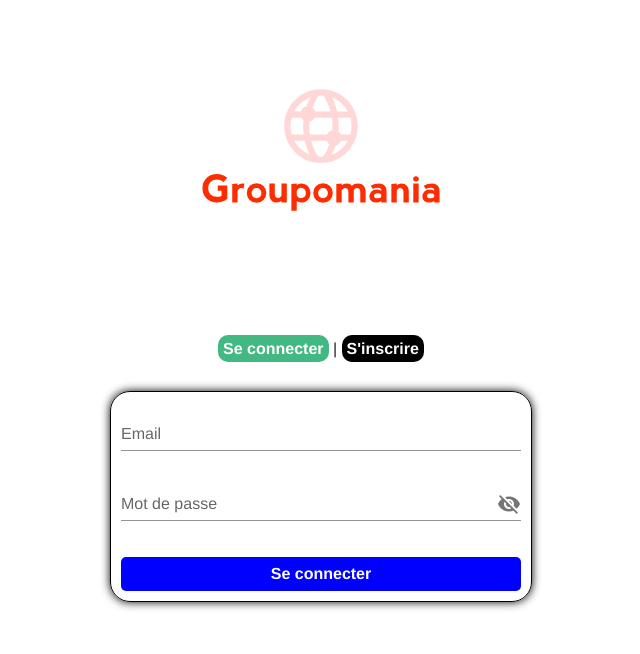
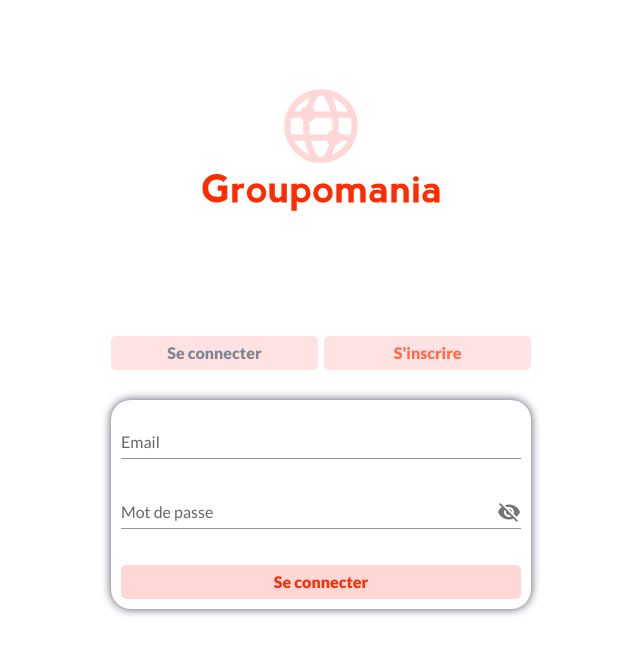
Before and after one commit to CodingWilsonA/WilsonAudoin_7_02052022, a Vue app in the folder frontend/: page /#/ in a window 1280 px wide. Shown: the top 654 px of the page, without its empty margins (319-959 px from the left). Built offline with nearby package versions, Linux system fonts and the light colour scheme.

Commit message:
Modified colors due to new specs

```diff
--- a/frontend/src/App.vue
+++ b/frontend/src/App.vue
@@ -4,7 +4,8 @@
       <v-main>
         <img class="homeLogo" alt="Groupomania logo" src="./assets/icon.svg">
         <nav>
-          <router-link to="/">Se connecter</router-link> |
+          <router-link to="/">Se connecter</router-link>
+          <v-spacer></v-spacer>
           <router-link to="/signup">S'inscrire</router-link>
         </nav>
         <router-view/>
@@ -14,40 +15,47 @@
 </template>
 
 <style lang="scss">
+
+@import url('https://fonts.googleapis.com/css2?family=Lato:wght@400;900&display=swap');
+
 #app {
-  font-family: Avenir, Helvetica, Arial, sans-serif;
+  font-family: 'Lato', sans-serif;
   -webkit-font-smoothing: antialiased;
   -moz-osx-font-smoothing: grayscale;
   text-align: center;
   display: flex;
   flex-direction: column;
   align-items: center;
-}
 
-.homeLogo {
+  & .homeLogo {
   width: 300px;
   }
 
-nav {
-  padding: 30px;
+  & nav {
+  margin: 30px 0;
+  display: flex;
+  align-items: center;
 
     a {
+      flex: 30;
       font-weight: bold;
-    color: white !important;
-    background-color: black;
+      color: #FD2D01;
+      opacity: 0.7;
+      background-color: #FFD7D7;
       text-decoration: none;
-    border-radius: 10px;
+      border-radius: 5px;
       padding: 5px;
       transition: opacity 200ms ease-in-out;
 
       &:hover {
-      opacity: 0.7;
+        opacity: 1;
       }
 
       &.router-link-exact-active {
-      color: white;
-      background-color: #42b983;
+        color: #4E5166;
         }
     }
   }
+}
+
 </style>
--- a/frontend/src/views/LoginView.vue
+++ b/frontend/src/views/LoginView.vue
@@ -49,9 +49,8 @@ export default {
 
 .loginFields {
   padding: 10px;
-  border: 1px solid black;
   border-radius: 20px;
-  box-shadow: 0px 0px 10px black;
+  box-shadow: 0px 0px 10px #4E5166;
     &--container {
       display: flex;
     flex-direction: column;
@@ -69,8 +68,8 @@ export default {
       font-weight: bold;
       padding: 5px;
       border-radius: 5px;
-      color: white;
-      background-color: blue;
+      color: #FD2D01;
+      background-color: #FFD7D7;
     }
 }
 
--- a/frontend/src/views/SignupView.vue
+++ b/frontend/src/views/SignupView.vue
@@ -4,7 +4,7 @@
       <v-text-field label="Prénom" v-model="firstName" :rules="[rules.required]"></v-text-field>
       <v-text-field label="Nom" v-model="lastName" :rules="[rules.required]"></v-text-field>
       <v-text-field type="email" label="Email" v-model="email" :rules="[rules.required, rules.email]"></v-text-field>
-      <p class="signupFields--container__emailError">{{ duplicateEmailMessage }}</p>
+      <p v-if='this.duplicateEmailMessage !== ""' class="signupFields--container__emailError">{{ duplicateEmailMessage }}</p>
       <v-text-field
         label="Mot de passe"
         v-model="password"
@@ -60,7 +60,7 @@ export default {
       })
       } catch (err){
         if (err.response.data.message === 'Bad request : ER_DUP_ENTRY') {
-          this.duplicateEmailMessage = "Un compte est déjà enregistré avec cette adresse email. Veuillez en choisir une autre."
+          this.duplicateEmailMessage = "Un compte est déjà enregistré avec cette adresse email."
           this.validEmail = false
         }
         return console.error(err.response.data)
@@ -74,9 +74,8 @@ export default {
 
 .signupFields {
   padding: 10px;
-  border: 1px solid black;
   border-radius: 20px;
-  box-shadow: 0px 0px 10px black;
+  box-shadow: 0px 0px 10px #4E5166;
   margin-bottom: 50px;
     &--container {
       width: 400px;
@@ -91,13 +90,15 @@ export default {
       width: 100%;
       font-weight: bold;
       padding: 5px;
+      margin-top: 15px;
       border-radius: 5px;
-      color: white;
       &__invalid {
-        background-color: grey;
+        background-color: #FD2D01;
+        color: #FFD7D7;
       }
       &__valid {
-        background-color: blue;
+        background-color: #FFD7D7;
+        color: #FD2D01;
       }
     }
 }
```
Lines whose indentation alone changed are shown as unchanged.
